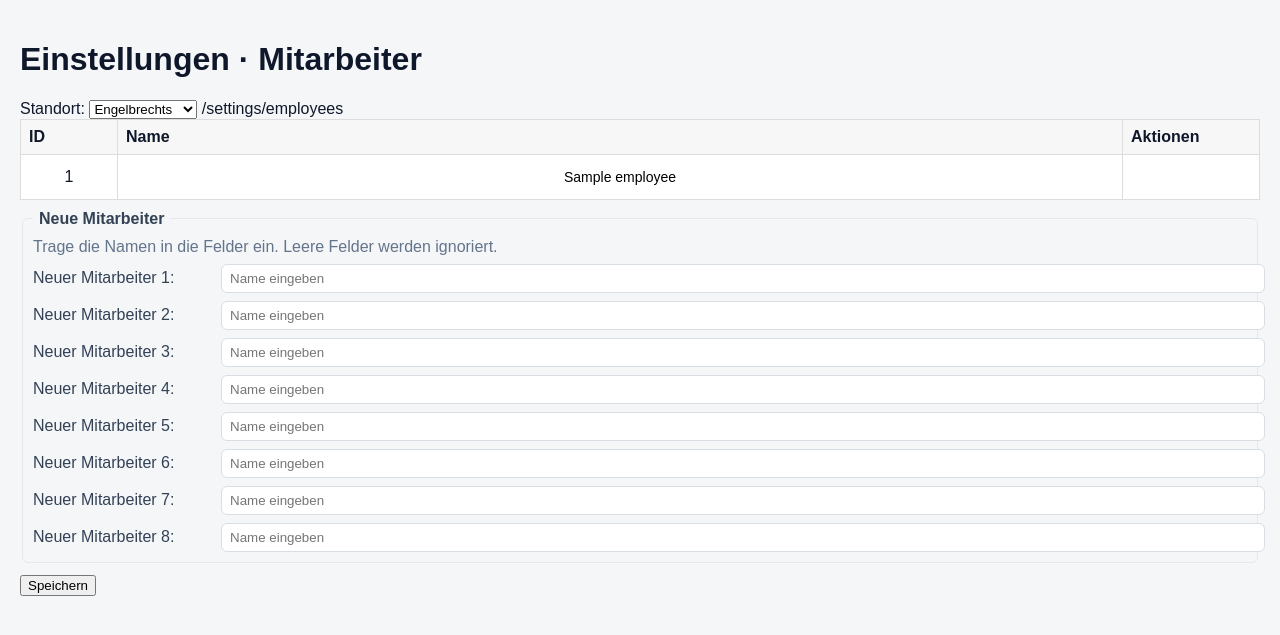
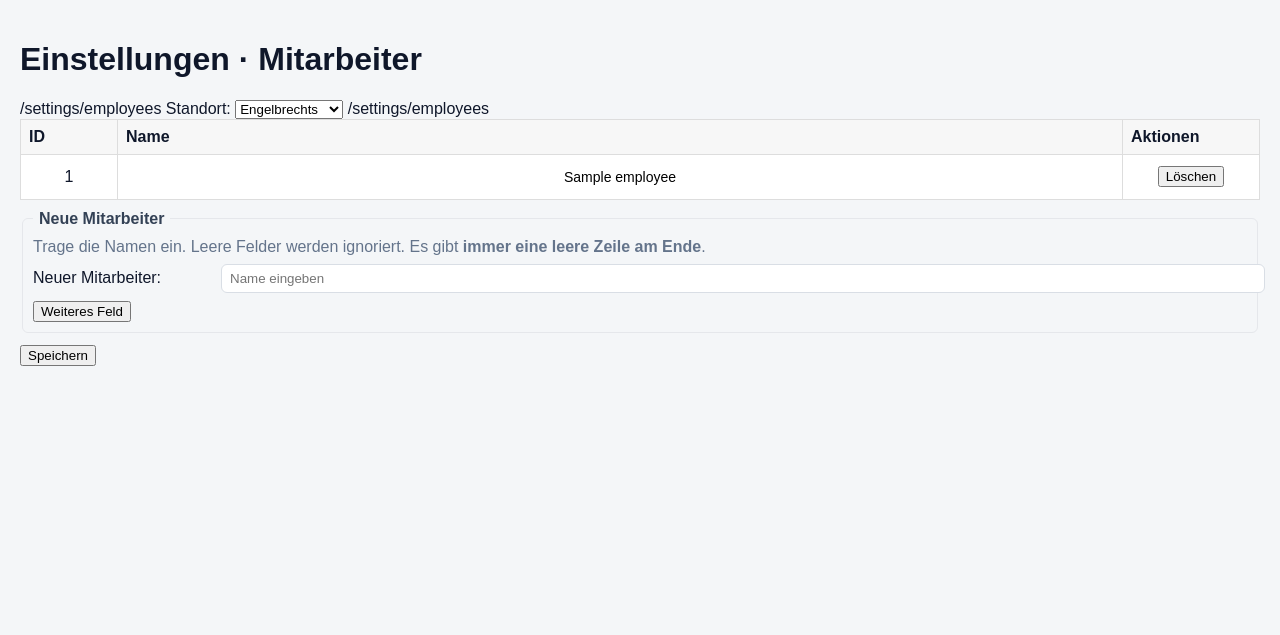
Before and after one commit to zankldach/zankl-plan, a FastAPI app: template templates/settings_employees.html in a window 1280 px wide. Shown: the part 86-721 px from the top of the page. Run offline with FastAPI, Linux system fonts and the light colour scheme; the template is opened without the code that fills it: most values are stand-ins (such as "Sample title", 1, 10 or a date in 2020).

Commit message:
Update settings_employees.html

```diff
--- a/templates/settings_employees.html
+++ b/templates/settings_employees.html
@@ -6,7 +6,7 @@
 <h1>Einstellungen · Mitarbeiter</h1>
 
 <!-- Standortwahl (GET) -->
-<formings/employees
+/settings/employees
   <label>Standort:
     {% set s = standort|default('engelbrechts') %}
     <select name="standort" onchange="document.getElementById('standortForm').submit()">
@@ -17,7 +17,9 @@
 </form>
 
 {% if saved %}
-  <div style="padding:8px; background:#e8ffe8; border:1px solid #9bd49b; margin-bottom:10px;">Gespeichert.</div>
+  <div style="padding:8px; background:#e8ffe8; border:1px solid #9bd49b; margin-bottom:10px;">
+    Gespeichert.
+  </div>
 {% endif %}
 
 <!-- HAUPTFORMULAR (POST) -->
@@ -25,7 +27,7 @@
   <!-- Standort versteckt mitsenden -->
   <input type="hidden" name="standort" value="{{ standort }}" />
 
-  <!-- Hidden-Felder für optionales Löschen/Update (werden aktuell nicht benötigt, können bleiben) -->
+  <!-- Hidden-Felder (für optionales Löschen/Update; Backend hat Fallback und funktioniert auch ohne diese) -->
   <input type="hidden" name="ids" id="idsField" />
   <input type="hidden" name="names" id="namesField" />
   <input type="hidden" name="new_names" id="newNamesField" />
@@ -52,31 +54,32 @@
                    style="width:100%;">
           </td>
           <td>
-            <!-- optional: später Löschen aktivieren -->
-            <!-- <button type="button" class="btn-del" data-id="{{ e.id }}">Löschen</button> -->
+            <button type="button" class="btn-del" data-id="{{ e.id }}">Löschen</button>
           </td>
         </tr>
       {% endfor %}
     </tbody>
   </table>
 
-  <!-- Neue Mitarbeiter – 8 Felder OHNE JS -->
+  <!-- Neue Mitarbeiter – dynamisch & ohne Limit -->
   <fieldset style="border:1px solid #e5e7eb; padding:10px; border-radius:6px;">
     <legend style="padding:0 6px; color:#334155; font-weight:600;">Neue Mitarbeiter</legend>
 
     <p style="margin:0 0 8px 0; color:#64748b;">
-      Trage die Namen in die Felder ein. Leere Felder werden ignoriert.
+      Trage die Namen ein. Leere Felder werden ignoriert. Es gibt <strong>immer eine leere Zeile am Ende</strong>.
     </p>
 
-    <div style="display:grid; grid-template-columns: 180px 1fr; gap:8px; align-items:center;">
-      {% for i in range(8) %}
-        <label for="emp_new_{{ i }}" style="color:#334155;">Neuer Mitarbeiter {{ i+1 }}:</label>
-        <input type="text"
-               id="emp_new_{{ i }}"
-               name="emp_name_new[]"
-               placeholder="Name eingeben"
+    <div id="newInputs" style="display:flex; flex-direction:column; gap:8px;">
+      <!-- Start: eine leere Zeile -->
+      <div class="new-row" style="display:grid; grid-template-columns: 180px 1fr; gap:8px; align-items:center;">
+        <label>Neuer Mitarbeiter:</label>
+        <input type="text" name="emp_name_new[]" placeholder="Name eingeben"
                style="width:100%; padding:6px 8px; border:1px solid #d9dee5; border-radius:6px;">
-      {% endfor %}
+      </div>
+    </div>
+
+    <div style="margin-top:8px;">
+      <button type="button" id="addBtn">Weiteres Feld</button>
     </div>
   </fieldset>
 
@@ -87,6 +90,110 @@
 {% endblock %}
 
 {% block scripts %}
-<!-- Kein JavaScript notwendig -->
+<script>
+document.addEventListener('DOMContentLoaded', function () {
+  // --- Selektoren ---
+  const empForm  = document.getElementById('empForm');
+  const empBody  = document.getElementById('empTableBody');
+  const addBtn   = document.getElementById('addBtn');
+  const newWrap  = document.getElementById('newInputs');
+  const idsField = document.getElementById('idsField');
+  const namesFld = document.getElementById('namesField');
+  const delFld   = document.getElementById('deleteIdsField');
+
+  // Sanity-Check
+  if (!empForm || !newWrap) return;
+
+  // ---- Utilities: neue Zeile bauen ----
+  function createNewRow(value = "") {
+    const row = document.createElement('div');
+    row.className = 'new-row';
+    row.style.display = 'grid';
+    row.style.gridTemplateColumns = '180px 1fr';
+    row.style.gap = '8px';
+    row.style.alignItems = 'center';
+
+    row.innerHTML = `
+      <label>Neuer Mitarbeiter:</label>
+      <div style="display:flex; gap:6px; align-items:center;">
+        <input type="text" name="emp_name_new[]" placeholder="Name eingeben"
+               style="flex:1; padding:6px 8px; border:1px solid #d9dee5; border-radius:6px;">
+        <button type="button" class="btn-remove" title="Zeile entfernen">✕</button>
+      </div>
+    `;
+    const inp = row.querySelector('input[name="emp_name_new[]"]');
+    const rmv = row.querySelector('.btn-remove');
+    if (value) inp.value = value;
+
+    rmv.addEventListener('click', function () {
+      // Nicht die letzte UND nicht die einzige Zeile entfernen
+      const rows = newWrap.querySelectorAll('.new-row');
+      if (rows.length > 1) {
+        row.remove();
+        ensureTrailingEmpty();
+      }
+    });
+
+    // Beim Tippen: trailing empty sicherstellen
+    inp.addEventListener('input', ensureTrailingEmpty);
+
+    return row;
+  }
+
+  // ---- Immer eine leere Zeile am Ende sicherstellen ----
+  function ensureTrailingEmpty() {
+    const inputs = Array.from(newWrap.querySelectorAll('input[name="emp_name_new[]"]'));
+    const hasEmptyAtEnd = inputs.length > 0 && (inputs[inputs.length - 1].value.trim() === '');
+    if (!hasEmptyAtEnd) {
+      newWrap.appendChild(createNewRow(""));
+    }
+  }
+
+  // Initial sicherstellen
+  ensureTrailingEmpty();
+
+  // "Weiteres Feld" klickt: sofort neue leere Zeile am Ende
+  if (addBtn) {
+    addBtn.addEventListener('click', function () {
+      newWrap.appendChild(createNewRow(""));
+      const last = newWrap.querySelectorAll('input[name="emp_name_new[]"]');
+      if (last.length) last[last.length - 1].focus();
+    });
+  }
+
+  // Löschen bestehender Mitarbeiter (IDs ins Hidden-Feld)
+  if (empBody) {
+    empBody.querySelectorAll('.btn-del').forEach(function (btn) {
+      btn.addEventListener('click', function () {
+        const id = this.getAttribute('data-id');
+        const tr = this.closest('tr');
+        if (id && tr) {
+          const current = delFld.value ? delFld.value.split(',').filter(Boolean) : [];
+          current.push(id);
+          delFld.value = current.join(',');
+          tr.remove();
+        }
+      });
+    });
+  }
+
+  // Optional: Hidden-Felder für Updates setzen (Backend hat Fallback; dies ist Komfort)
+  empForm.addEventListener('submit', function () {
+    const ids = [];
+    const names = [];
+    if (empBody) {
+      empBody.querySelectorAll('tr').forEach(function (tr) {
+        const idCell = tr.querySelector('td:first-child');
+        const input  = tr.querySelector('input.emp-name');
+        const idText = idCell ? idCell.textContent.trim() : '';
+        const nameText = input ? input.value.trim() : '';
+        if (idText && idText !== 'neu') { ids.push(idText); names.push(nameText); }
+      });
+    }
+    idsField.value = ids.join(',');
+    namesFld.value = names.join(',');
+    // Neue Namen kommen über emp_name_new[]; leere Felder ignoriert das Backend.
+  });
+});
+</script>
 {% endblock %}
-``
```
